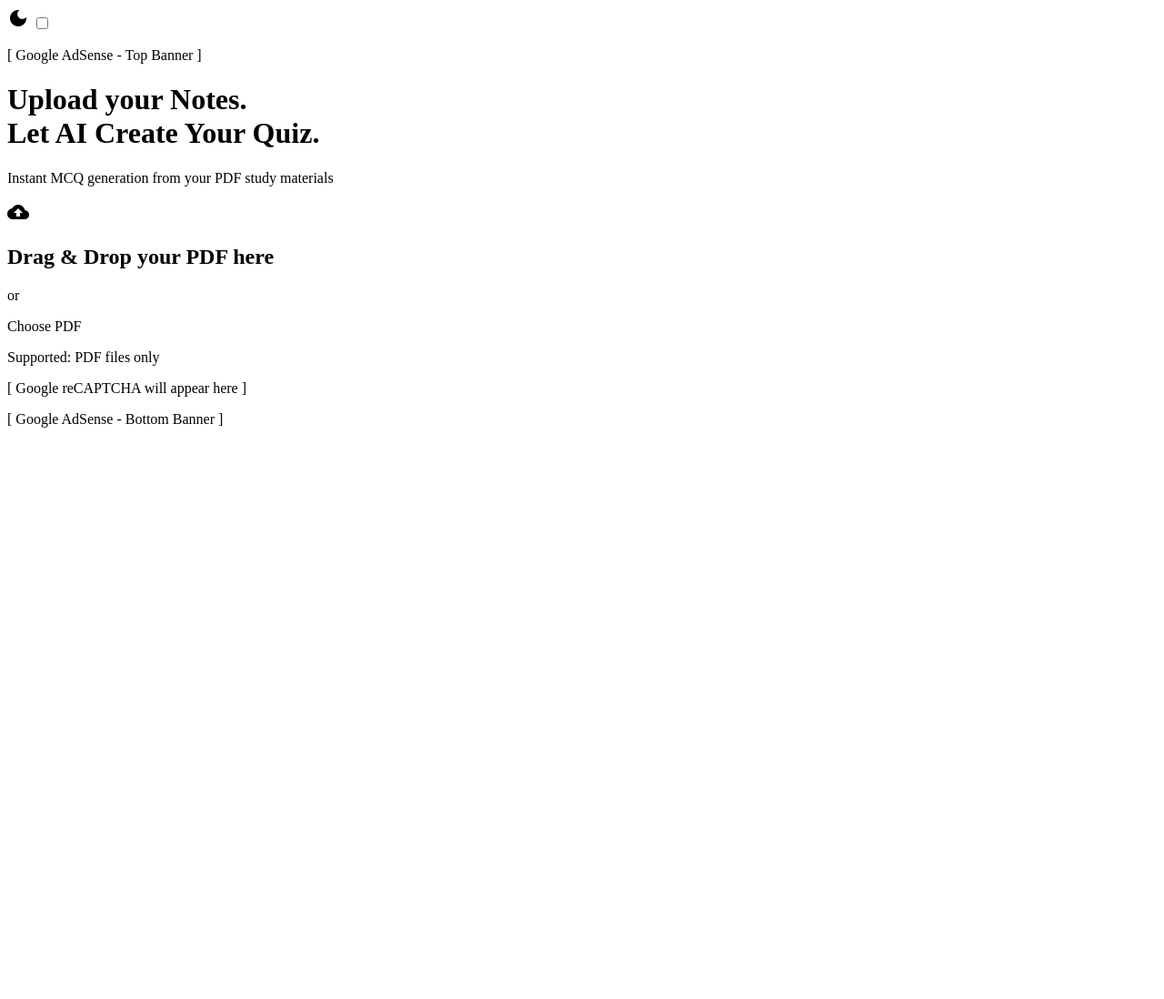
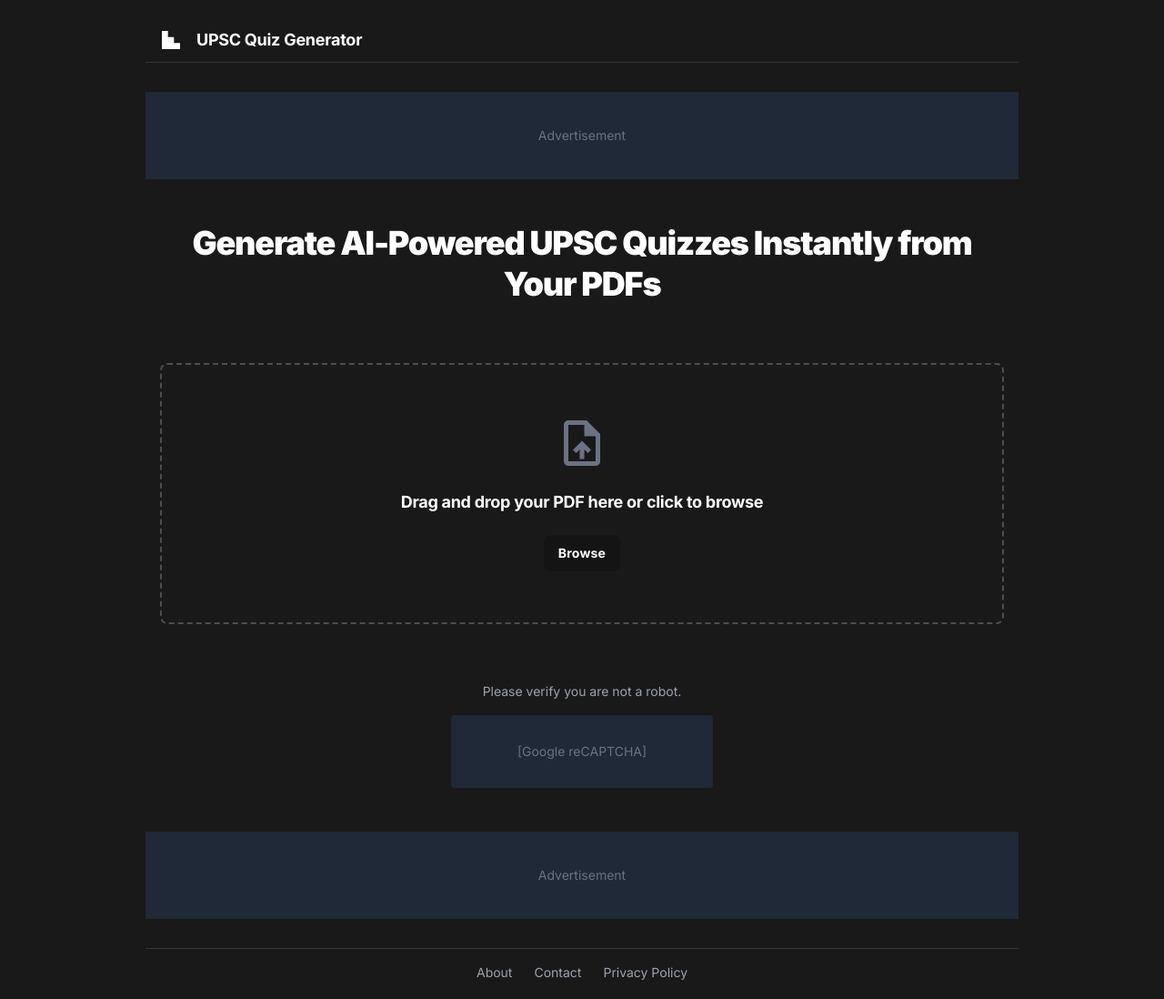
Before and after one commit to GiriSmasher/upsc-quiz-generator, a plain HTML site: page index.html in a window 1280 px wide. Shown: the whole page at 91% size. Before the commit the page ends 800 px from the top, so only its background shows below. Drawn offline with nearby package versions, Linux system fonts and the light colour scheme.

Commit message:
Update index.html

```diff
--- a/index.html
+++ b/index.html
@@ -1,72 +1,86 @@
 <!DOCTYPE html>
-<html lang="en">
-<head>
-    <meta charset="UTF-8">
-    <meta name="viewport" content="width=device-width, initial-scale=1.0">
-    <title>UPSC Quiz Generator - AI Powered</title>
-    <link rel="stylesheet" href="style.css">
-    <!-- Google Material Icons -->
-    <link href="https://fonts.googleapis.com/icon?family=Material+Icons" rel="stylesheet">
-    <!-- Google Fonts -->
-    <link href="https://fonts.googleapis.com/css2?family=Inter:wght@300;400;500;600;700&display=swap" rel="stylesheet">
+<html class="dark" lang="en"><head>
+    <meta charset="utf-8">
+    <meta content="width=device-width, initial-scale=1.0" name="viewport">
+    <title>UPSC Quiz Generator</title>
+    <script src="https://cdn.tailwindcss.com?plugins=forms,container-queries"></script>
+    <link href="https://fonts.googleapis.com/css2?family=Inter:wght@400;700;900&amp;display=swap" rel="stylesheet">
+    <link href="https://fonts.googleapis.com/css2?family=Material+Symbols+Outlined" rel="stylesheet">
+    <script>
+        tailwind.config = {
+            darkMode: 'class',
+            theme: {
+                extend: {
+                    colors: {
+                        primary: '#141414',
+                        'background-light': '#f7f7f7',
+                        'background-dark': '#191919',
+                    },
+                    fontFamily: {
+                        display: ['Inter', 'sans-serif'],
+                    },
+                    borderRadius: {
+                        DEFAULT: '0.25rem',
+                        lg: '0.5rem',
+                        xl: '0.75rem',
+                        full: '9999px',
+                    },
+                },
+            },
+        };
+    </script>
+    <style>
+        .material-symbols-outlined {
+            font-variation-settings: 'FILL' 0, 'wght' 400, 'GRAD' 0, 'opsz' 24;
+        }
+    </style>
 </head>
-<body>
-    <!-- Theme Toggle Switch -->
-    <div class="theme-toggle">
-        <span class="material-icons theme-icon">dark_mode</span>
-        <label class="switch">
-            <input type="checkbox" id="themeToggle">
-            <span class="slider"></span>
-        </label>
-    </div>
-
-    <!-- Google AdSense Placeholder - Top -->
-    <div class="ad-container ad-top">
-        <p>[ Google AdSense - Top Banner ]</p>
-    </div>
-
-    <!-- Main Landing Page Container -->
-    <div class="container">
-        <div class="landing-content">
-            <!-- Heading -->
-            <h1 class="main-heading">Upload your Notes.<br>Let AI Create Your Quiz.</h1>
-            <p class="subtitle">Instant MCQ generation from your PDF study materials</p>
-
-            <!-- Drag and Drop Area -->
-            <div class="upload-area" id="uploadArea">
-                <span class="material-icons upload-icon">cloud_upload</span>
-                <h2>Drag & Drop your PDF here</h2>
-                <p>or</p>
-                <label for="pdfInput" class="choose-btn">Choose PDF</label>
-                <input type="file" id="pdfInput" accept=".pdf" hidden>
-                <p class="file-info">Supported: PDF files only</p>
-            </div>
-
-            <!-- Loading Indicator -->
-            <div class="loading-container" id="loadingContainer" style="display: none;">
-                <div class="spinner"></div>
-                <p>Analyzing PDF and generating quiz...</p>
-            </div>
-
-            <!-- Google reCAPTCHA Placeholder -->
-            <div class="recaptcha-placeholder">
-                <p>[ Google reCAPTCHA will appear here ]</p>
+<body class="bg-background-light dark:bg-background-dark font-display">
+    <div class="relative flex h-auto min-h-screen w-full flex-col">
+        <div class="layout-container flex h-full grow flex-col">
+            <div class="flex flex-1 justify-center py-5">
+                <div class="layout-content-container flex flex-col max-w-[960px] flex-1 gap-8">
+                    <header class="flex items-center justify-between whitespace-nowrap border-b border-solid border-gray-200 dark:border-[#363636] px-4 py-3">
+                        <div class="flex items-center gap-4 text-black dark:text-white">
+                            <div class="size-6">
+                                <svg fill="currentColor" viewbox="0 0 48 48" xmlns="http://www.w3.org/2000/svg">
+                                    <path d="M4 4H17.3334V17.3334H30.6666V30.6666H44V44H4V4Z"></path>
+                                </svg>
+                            </div>
+                            <h2 class="text-black dark:text-white text-lg font-bold leading-tight tracking-[-0.015em]">UPSC Quiz Generator</h2>
+                        </div>
+                    </header>
+                    <div class="flex justify-center items-center h-24 bg-gray-100 dark:bg-gray-800 text-gray-400 dark:text-gray-500">
+                        <p class="text-sm">Advertisement</p>
+                    </div>
+                    <div class="flex flex-wrap justify-between gap-3 p-4">
+                        <p class="text-black dark:text-white text-4xl font-black leading-tight tracking-[-0.033em] min-w-72 text-center w-full">Generate AI-Powered UPSC Quizzes Instantly from Your PDFs</p>
+                    </div>
+                    <div class="flex flex-col p-4">
+                        <div class="flex flex-col items-center gap-6 rounded-lg border-2 border-dashed border-gray-300 dark:border-[#4d4d4d] px-6 py-14">
+                            <span class="material-symbols-outlined text-gray-400 dark:text-gray-500 text-6xl">upload_file</span>
+                            <p class="text-black dark:text-white text-lg font-bold leading-tight tracking-[-0.015em] max-w-[480px] text-center">Drag and drop your PDF here or click to browse</p>
+                            <button class="flex min-w-[84px] max-w-[480px] cursor-pointer items-center justify-center overflow-hidden rounded-lg h-10 px-4 bg-primary text-white text-sm font-bold leading-normal tracking-[0.015em] hover:bg-[#primary]/90">
+                                <span class="truncate">Browse</span>
+                            </button>
+                        </div>
+                    </div>
+                    <div class="flex flex-col items-center gap-4 p-4">
+                        <p class="text-sm text-gray-600 dark:text-gray-400">Please verify you are not a robot.</p>
+                        <div class="w-72 h-20 bg-gray-100 dark:bg-gray-800 rounded flex items-center justify-center">
+                            <p class="text-gray-400 dark:text-gray-500 text-sm">[Google reCAPTCHA]</p>
+                        </div>
+                    </div>
+                    <div class="flex justify-center items-center h-24 bg-gray-100 dark:bg-gray-800 text-gray-400 dark:text-gray-500 mt-auto">
+                        <p class="text-sm">Advertisement</p>
+                    </div>
+                    <footer class="flex items-center justify-center gap-6 py-4 border-t border-solid border-gray-200 dark:border-[#363636] text-sm">
+                        <a class="text-gray-600 dark:text-gray-400 hover:text-black dark:hover:text-white" href="#">About</a>
+                        <a class="text-gray-600 dark:text-gray-400 hover:text-black dark:hover:text-white" href="#">Contact</a>
+                        <a class="text-gray-600 dark:text-gray-400 hover:text-black dark:hover:text-white" href="#">Privacy Policy</a>
+                    </footer>
+                </div>
             </div>
         </div>
     </div>
-
-    <!-- Google AdSense Placeholder - Bottom -->
-    <div class="ad-container ad-bottom">
-        <p>[ Google AdSense - Bottom Banner ]</p>
-    </div>
-
-    <!-- PDF.js Library -->
-    <script src="https://cdnjs.cloudflare.com/ajax/libs/pdf.js/3.11.174/pdf.min.js"></script>
-
-    <!-- Main Script -->
-    <script src="script.js"></script>
-
-    <!-- AI Quiz Generator Module -->
-    <script src="aiQuiz.js"></script>
-</body>
-</html>
+</body></html>
```
